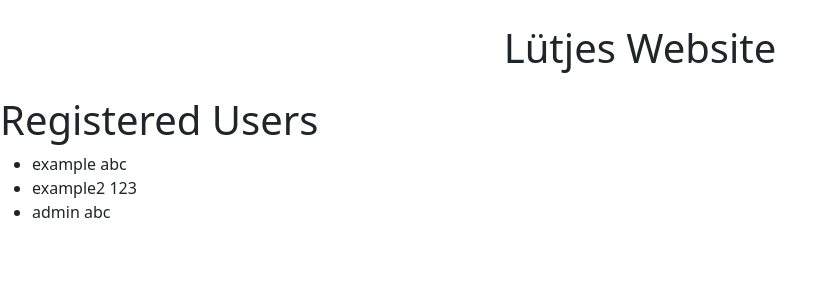
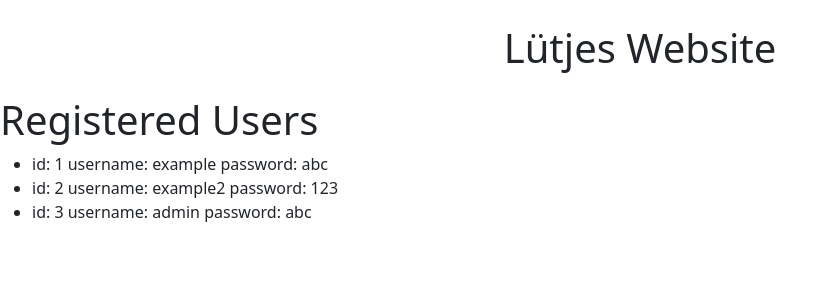
Before and after one commit to Lunixgithub/CoolWebsite, a Flask app: template templates/users.html in a window 1280 px wide. Shown: the top 300 px of the page, without its empty margins (0-835 px from the left). Run offline with Flask 3, Linux system fonts and the light colour scheme; the template is opened without the code that fills it: values that come from a table or form of the project are taken from there, others are empty.

Commit message:
user page

```diff
--- a/templates/users.html
+++ b/templates/users.html
@@ -7,7 +7,7 @@
 <h1>Registered Users</h1>
 <ul>
     {% for user in users %}
-        <li>{{ user.username }} {{ user.password }}</li>
+        <li> id:  {{user.id}} username: {{ user.username }} password: {{ user.password }}</li>
     {% else %}
         <li>No users found.</li>
     {% endfor %}
```
